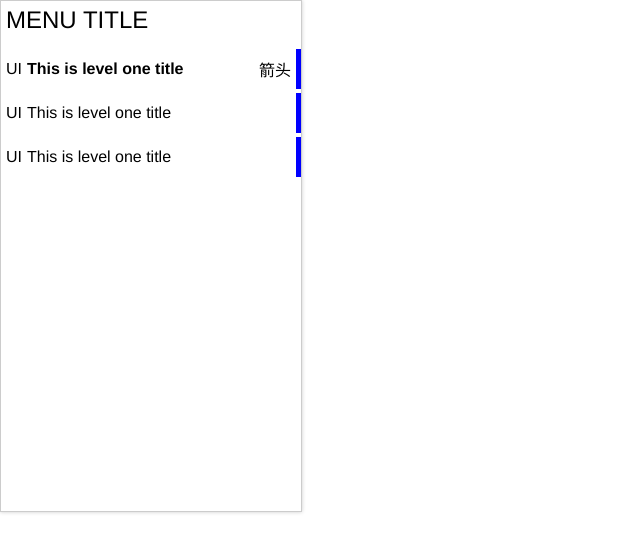
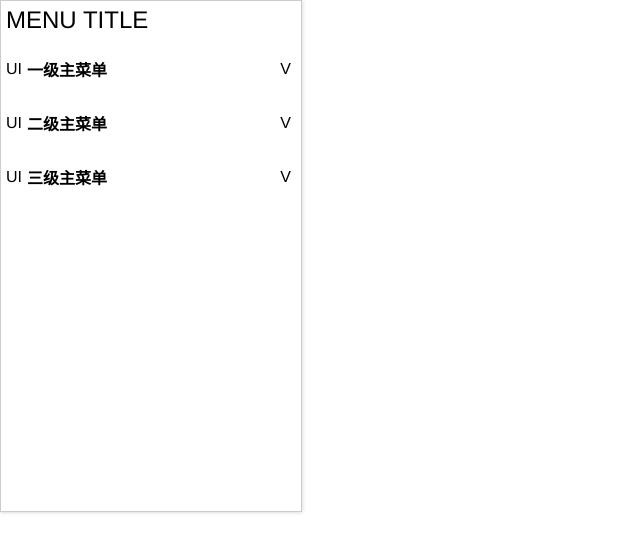
Before and after one commit to Shiotsukikaedesari/cpc-web-library, a Vue app: page /#/ in a window 1280 px wide. Shown: the top 552 px of the page, without its empty margins (0-640 px from the left). Built offline with nearby package versions, Linux system fonts and the light colour scheme.

Commit message:
feat：增加侧边栏点击交互与效果显示

```diff
--- a/src/components/nav-side-elem/nav-side-elem.vue
+++ b/src/components/nav-side-elem/nav-side-elem.vue
@@ -13,12 +13,12 @@
         @mouseleave="hideHover"
     >
         <div :class="{'left-box': true, 'flex-row': true, 'father-box': father}">
-            <div class="ui  " v-if="showUI">UI</div>
-            <div class="title  " v-text="title"></div>
+            <div class="ui" v-if="showUI">UI</div>
+            <div class="title"><slot>this is menu title</slot></div>
         </div>
         <div class="right-box flex-row">
-          <div class="arrow" v-if="father">箭头</div>
-          <div class="signal"  v-if="showSignal"></div>
+          <div :class="['animation', 'arrow' + elemKey, {'arrowAni': arrowAni}]" v-if="father">V</div>
+          <div :class="['signal' + elemKey, 'animation']"></div>
         </div>
     </div>
     <canvas
@@ -33,7 +33,7 @@ export default {
   name: 'cpc-nav-side-elem',
   props: {
     elemKey: {
-      type: Number
+      type: String
     },
     height: {
       type: String,
@@ -44,10 +44,6 @@ export default {
       default: 'This is level one title'
     },
     showUI: {
-      type: Boolean,
-      default: true
-    },
-    showSignal: {
       type: Boolean,
       default: true
     },
@@ -68,13 +64,16 @@ export default {
       positionX: '', // x的坐标位置
       rectWidth: 0, // 图形宽
       canvasWidth: '', // canvas的宽度
-      isAni: false // 是否在播放
+      isAni: false, // 是否在播放
+      arrowAni: false // 箭头动画
     }
   },
   methods: {
     active () {
       let component = this
       this.hover = false
+      // 箭头动画
+      this.arrowAni = !this.arrowAni
       // this.positionX = event.offsetX
       // 防止双击造成内存泄露
       if (!this.isAni) {
@@ -85,9 +84,20 @@ export default {
           component.rectWidth += 5
           if (component.rectWidth > component.canvasWidth) {
             setTimeout(() => {
-              document.querySelector('.ani' + this.elemKey.toString()).width = component.canvasWidth
+              document.querySelector('.ani' + component.elemKey.toString()).width = component.canvasWidth
               component.click()
               component.isAni = false
+              // 去除其他标记，给自己和父级加上标记
+              let allSignal = document.querySelectorAll('.right-box > div[class*=signal]')
+              allSignal.forEach(elem => {
+                elem.style.opacity = 0
+              })
+              let signal = document.querySelector('.signal' + component.elemKey)
+              console.log('.signal' + component.elemKey[0])
+              let parentSignal = document.querySelector('.signal' + component.elemKey[0] + '-0')
+              console.log(signal)
+              signal.style.opacity = 1
+              parentSignal.style.opacity = 1
             }, 100)
             component.rectWidth = 0
             clearInterval(component.timer)
@@ -144,13 +154,17 @@ export default {
             }
             > .right-box {
               height: 100%;
-                > .arrow {
+                > div[class*='arrow'] {
                   margin-right: 5px;
                 }
-                > .signal {
+                > .arrowAni {
+                  transform: rotateX(180deg)
+                }
+                > div[class*='signal'] {
                   width: 5px;
                   height: 100%;
                   background: blue;
+                  opacity: 0;
                 }
             }
         }
--- a/src/components/nav-side-menu/nav-side-menu.vue
+++ b/src/components/nav-side-menu/nav-side-menu.vue
@@ -3,7 +3,7 @@
       <div class="father-elem" @click="roll">
         <slot name="father"></slot>
       </div>
-      <div class="child-elem">
+      <div :id="'menu' + menuKey" :class="{'child-elem': true, 'animation': true, 'roll': isRoll}" :style="{'height': menuHeight + 'px'}">
         <slot name="child"></slot>
       </div>
     </div>
@@ -12,10 +12,29 @@
 <script>
 export default {
   name: 'cpc-nav-side-menu',
+  props: {
+    menuKey: {
+      type: String
+    }
+  },
+  data () {
+    return {
+      isRoll: false, // 是否合起
+      menuHeight: '' // 菜单整体的高度
+    }
+  },
   methods: {
     roll () {
       console.log('卷起')
+      this.isRoll = !this.isRoll
+      console.log(this.isRoll)
     }
+  },
+  mounted () {
+    // 先量出原始菜单高度再收起来
+    let menu = document.getElementById('menu' + this.menuKey)
+    this.menuHeight = menu.offsetHeight
+    this.isRoll = true
   }
 }
 </script>
@@ -27,6 +46,10 @@ export default {
       width: 100%;
     }
     > .child-elem {
+      overflow: hidden;
+    }
+    > .roll {
+      height: 0 !important;
     }
   }
 </style>
--- a/src/components/nav-side/nav-side.vue
+++ b/src/components/nav-side/nav-side.vue
@@ -46,7 +46,10 @@ export default {
 <style lang="less" scoped>
     .container {
         padding: 5px 0;
-        overflow: auto;
+        overflow: hidden;
+        &:hover {
+          overflow: auto;
+        }
         > .title {
           font-size: 1.5em;
           margin: 0 0 10px 5px;
--- a/src/views/display.vue
+++ b/src/views/display.vue
@@ -2,10 +2,22 @@
     <div class="container">
         <!-- <nav-top></nav-top> -->
         <cpc-nav-side width="300px" height="500px" background="" title="MENU TITLE">
-            <cpc-nav-side-menu slot="menu">
-                <cpc-nav-side-elem :elemKey="0" slot="father" :father="true"></cpc-nav-side-elem>
-                <cpc-nav-side-elem :elemKey="1" slot="child" :father="false"></cpc-nav-side-elem>
-                <cpc-nav-side-elem :elemKey="2" slot="child" :father="false"></cpc-nav-side-elem>
+            <cpc-nav-side-menu menuKey="1" slot="menu">
+                <cpc-nav-side-elem elemKey="1-0" slot="father" :father="true">一级主菜单</cpc-nav-side-elem>
+                <cpc-nav-side-elem elemKey="1-1" slot="child">一级子菜单1</cpc-nav-side-elem>
+                <cpc-nav-side-elem elemKey="1-2" slot="child">一级菜单2</cpc-nav-side-elem>
+            </cpc-nav-side-menu>
+            <cpc-nav-side-menu menuKey="2" slot="menu">
+                <cpc-nav-side-elem elemKey="2-0" slot="father" :father="true">二级主菜单</cpc-nav-side-elem>
+                <cpc-nav-side-elem elemKey="2-1" slot="child">二级子菜单1</cpc-nav-side-elem>
+                <cpc-nav-side-elem elemKey="2-2" slot="child">二级子菜单2</cpc-nav-side-elem>
+                <cpc-nav-side-elem elemKey="2-3" slot="child">二级子菜单2</cpc-nav-side-elem>
+            </cpc-nav-side-menu>
+            <cpc-nav-side-menu menuKey="3" slot="menu">
+                <cpc-nav-side-elem elemKey="3-0" slot="father" :father="true">三级主菜单</cpc-nav-side-elem>
+                <cpc-nav-side-elem elemKey="3-1" slot="child">三级子菜单1</cpc-nav-side-elem>
+                <cpc-nav-side-elem elemKey="3-2" slot="child">三级子菜单2</cpc-nav-side-elem>
+                <cpc-nav-side-elem elemKey="3-3" slot="child">三级子菜单2</cpc-nav-side-elem>
             </cpc-nav-side-menu>
         </cpc-nav-side>
     </div>
```
